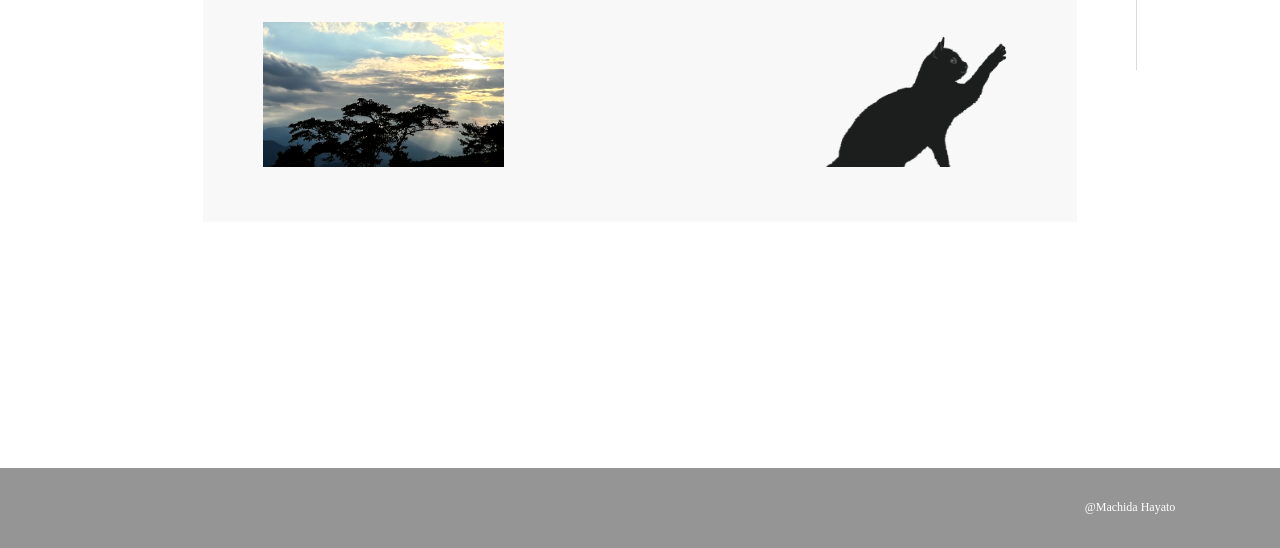
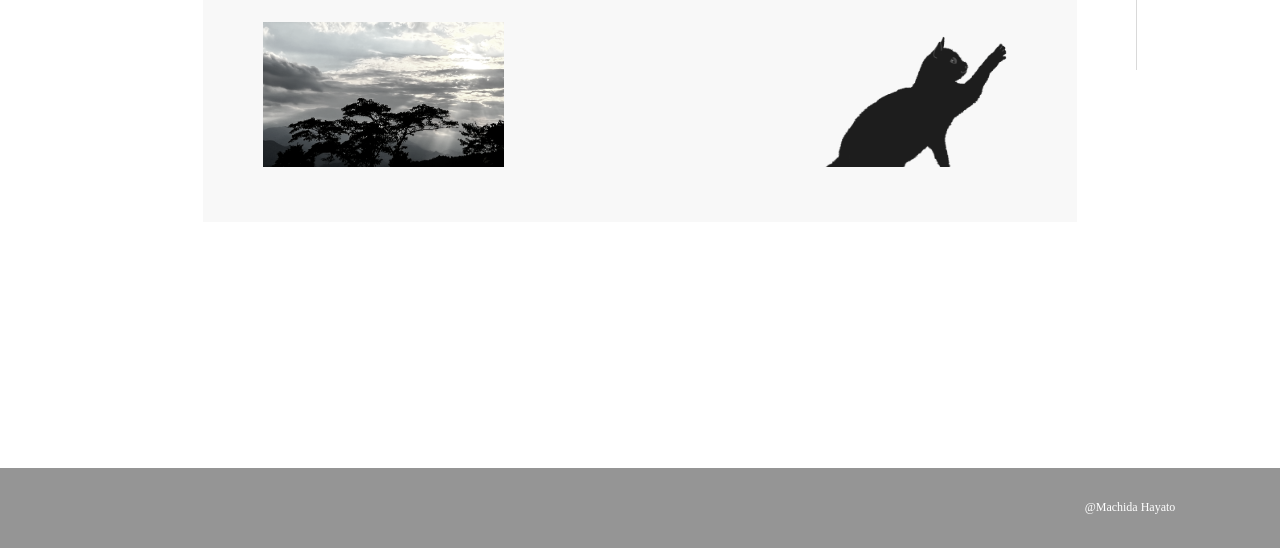
Before and after one commit to Hayato-0816/Portfolio, a Django app: page / in a window 1280 px wide. Shown: the part 730-1278 px from the top of the page. Run offline with Django 3.2, Linux system fonts and the light colour scheme; data comes from the database, SQL or seed files in the repository; both versions use the stored data as it was after the commit; some web fonts are replaced.

Commit message:
20230824 commit

```diff
--- a/projectapp/models.py
+++ b/projectapp/models.py
@@ -4,6 +4,7 @@ from django.db import models
 class Portfolio_Item(models.Model):
     title = models.CharField(max_length=100)
     description = models.TextField()
+    url = models.URLField(blank=True)
     image_url = models.ImageField(upload_to='media/')
     created_at = models.DateTimeField(auto_now_add=True)
 
--- a/static/css/style.css
+++ b/static/css/style.css
@@ -312,7 +312,7 @@ h1{
     font-size: 30px;
     letter-spacing: 5px;
 }
-#main_cont{
+#works{
     width: 84.61vw;
     margin-top: 200px;
     padding: 20px;
@@ -335,8 +335,17 @@ h1{
     cursor: pointer;
 }
 
+.openModalBtn img{
+    filter: grayscale(80%);
+    transition: .2s ease;
+}
+
+.openModalBtn img:hover{
+    filter: grayscale(0);
+}
+
 @media screen and (max-width:767px){
-    #main_cont{
+    #works{
         align-items: center;
     }
     .cont img{
@@ -349,7 +358,7 @@ h1{
         display: block;
         margin-top: 230px;
     }
-    #main_cont{
+    #works{
         width: 68.313vw;
         margin-top: 120px;
         padding: 20px;
@@ -365,7 +374,7 @@ h1{
         display: block;
         margin-top: 330px;
     }
-    #main_cont{
+    #works{
         width: 68.313vw;
         height: min-content;
         margin-top: 160px;
@@ -384,17 +393,18 @@ h1{
 .modal {
     display: none;
     position: fixed;
-    z-index: 1;
+    z-index: 200;
     left: 0;
     top: 0;
     width: 100%;
     height: 100%;
     background-color: rgba(0,0,0,0.4);
+    justify-content: center;
 }
 
 .modal-content {
     background-color: #fefefe;
-    margin: 15% auto;
+    margin-top: 100px;
     padding: 20px;
     border: 1px solid #888;
     width: 80%;
@@ -412,6 +422,12 @@ h1{
     color: black;
     text-decoration: none;
     cursor: pointer;
+}
+
+.modalMain{
+    width: 80%;
+    padding-top: 42px;
+    margin: 0 auto;
 }
 
 /* #endregion */
--- a/static/js/script.js
+++ b/static/js/script.js
@@ -79,26 +79,6 @@ $(function() {
     }
 //#endregion
 
-//#region content hight
-var content_length = $('.cont').length;
-var content_H = $('.cont').outerHeight(true);
-
-if ($('body').innerWidth()<=750) {
-    $('#main_cont').css("height", ((content_H+20) * content_length) + 40 + "px");
-    var main_H = $('#main_cont').outerHeight(true);
-    $('main').css("height", main_H + 120 + "px");
-} else if ($('body').innerWidth()>750 & $('body').innerWidth()<=1185) {
-    $('#main_cont').css("height", ((content_H+10) * content_length) + 40 + "px");
-    var main_H = $('#main_cont').outerHeight(true);
-    $('main').css("height", main_H + 470 + "px");
-} else if ($('body').innerWidth()>1185) {
-    $('#main_cont').css("height", ((content_H) * Math.ceil(content_length/3)) + 102 + "px");
-    console.log(Math.ceil(content_length/3))
-    var main_H = $('#main_cont').outerHeight(true);
-    $('main').css("height", main_H + 610 + "px");
-}
-//#endregion
-
 //#region scroll top
     $('#page-top a').click(function() {
         $('body,html').animate({
@@ -109,60 +89,87 @@ if ($('body').innerWidth()<=750) {
 //#endregion
 
 //#region modal window
-    var modals = $(".modal");
-    var btns = $(".openModalBtn");
-    var closeBtns = $(".close");
+    $(".openModalBtn").click(function() {
+        var PosY = $(window).scrollTop();
+		var Link = $(this).attr('href');
 
-    btns.click(function() {
-      var modalId = $(this).data("modal");
-      $("#" + modalId).css("display", "block");
-    });
-    closeBtns.click(function() {
-      modals.css("display", "none");
-    });
-    $(window).click(function(event) {
-      if (event.target.classList.contains("modal")) {
-        modals.css("display", "none");
-      }
+		// スクロール値を代入
+		$('body').addClass('Fixed').css({'top': (-PosY) + 'px'});
+		$.cookie('ModalPos', PosY, {path:'/'});
+
+		// iframeを読み込む
+		$('main').append('<section id="ModalWindow"></section>');
+		$('#ModalWindow').html('<div id="Loading"></div><iframe src="' + Link + '" frameborder="0" marginWidth="0" marginHeight="0" scrolling="auto"></iframe>').fadeIn(300);
+		// $('#ModalWindow iframe').css({
+		// 	'width': $(window).width() - 40,
+		// 	'height': $(window).height() - 40
+		// 	});
+
+		// 表示外領域をクリックしたら
+		$('#ModalWindow').click(function(){
+			$('body').removeClass('Fixed');
+			$(window).scrollTop(PosY);
+
+			$(this).fadeOut(300, function(){
+				$.cookie('ModalPos','', {path:'/' , expires:-1});
+				$(this).remove();
+				});
+			});
+
+		return false;
     });
 
-    var modal = $("#myModal");
-    var btn = $("#openModalBtn");
-    var closeBtn = $(".close");
+    // $(".close").click(function() {
+    //     // クリックしたモーダルを非表示にする
+    //     modals.hide();
+    // });
 
-    btn.click(function() {
-      modal.css("display", "block");
-    });
-    closeBtn.click(function() {
-      modal.css("display", "none");
-    });
-    $(window).click(function(event) {
-      if (event.target === modal[0]) {
-        modal.css("display", "none");
-      }
-    });
+    // $(window).click(function(event) {
+    //     // クリックした要素がモーダルの場合、非表示にする
+    //     if (event.target.classList.contains("modal")) {
+    //         modals.hide();
+    //     }
+    // });
+
 //#endregion
 });
 
 
-$(window).resize(function(){
 //#region content hight
 var content_length = $('.cont').length;
 var content_H = $('.cont').outerHeight(true);
 
-if ($('body').innerWidth()<=750) {
-    $('#main_cont').css("height", ((content_H+20) * content_length) + 40 + "px");
-    var main_H = $('#main_cont').outerHeight(true);
-    $('main').css("height", main_H + 120 + "px");
-} else if ($('body').innerWidth()>750 & $('body').innerWidth()<=1185) {
-    $('#main_cont').css("height", ((content_H+10) * content_length) + 40 + "px");
-    var main_H = $('#main_cont').outerHeight(true);
-    $('main').css("height", main_H + 470 + "px");
-} else if ($('body').innerWidth()>1185) {
-    $('#main_cont').css("height", ((content_H) * Math.ceil(content_length/3)) + 102 + "px");
-    console.log(Math.ceil(content_length/3))
-    var main_H = $('#main_cont').outerHeight(true);
-    $('main').css("height", main_H + 610 + "px");
-}
+$(function() {
+    // load時に処理
+    var win_width = $(window).innerWidth();
+
+    if (win_width <= 750) {
+        $('#works').css("height", ((content_H + 20) * content_length) + 40 + "px");
+        $('main').css("height", $('#works').outerHeight(true) + 120 + "px");
+    } else if (win_width > 750 && win_width <= 1185) {
+        $('#works').css("height", ((content_H + 10) * content_length) + 40 + "px");
+        $('main').css("height", $('#works').outerHeight(true) + 470 + "px");
+    } else if (win_width > 1185) {
+        $('#works').css("height", ((content_H) * Math.ceil(content_length / 3)) + 102 + "px");
+        console.log(Math.ceil(content_length/3))
+        $('main').css("height", $('#works').outerHeight(true) + 610 + "px");
+    }
+});
+
+$(window).resize(function() {
+    // resize時に処理
+    var win_width = $(this).innerWidth();
+
+    if (win_width <= 750) {
+        $('#works').css("height", ((content_H + 20) * content_length) + 40 + "px");
+        $('main').css("height", $('#works').outerHeight(true) + 120 + "px");
+    } else if (win_width > 750 && win_width <= 1185) {
+        $('#works').css("height", ((content_H + 10) * content_length) + 40 + "px");
+        $('main').css("height", $('#works').outerHeight(true) + 470 + "px");
+    } else if (win_width > 1185) {
+        $('#works').css("height", ((content_H) * Math.ceil(content_length / 3)) + 102 + "px");
+        console.log(Math.ceil(content_length/3))
+        $('main').css("height", $('#works').outerHeight(true) + 610 + "px");
+    }
+});
 //#endregion
-});
--- a/templates/01_Home.html
+++ b/templates/01_Home.html
@@ -8,18 +8,20 @@
 <!-- <div id="loading"><p>Welcome to my site.</p></div> -->
 <main>
     <h1>MACHiDA HAYATO</h1>
-    <section id="main_cont">
+    <section id="works">
         {% for item in items %}
-        <div class="cont openModalBtn" data-modal="modal{{ item.pk }}">
+        <a href="/{{item.url}}" class="cont openModalBtn" data-modal="modal{{ item.pk }}">
             <img src="/{{item.image_url}}" style="background-image: url(/{{item.image_url}});">
-        </div>
-        <div id="modal{{ item.pk }}" class="modal">
+        </a>
+        <!-- <div id="modal{{ item.pk }}" class="modal">
             <div class="modal-content">
-              <span class="close">&times;</span>
-              <p>This is Modal {{ item.pk }}.</p>
-              <p>{{ item.description }}</p>
+                <span class="close">&times;</span>
+                <div class="modalMain">
+                    <p>This is Modal {{ item.pk }}.</p>
+                    <p>{{ item.description }}</p>
+                </div>
             </div>
-        </div>
+        </div> -->
         {% endfor %}
     </section>
 </main>
```
Also changed, not shown: db.sqlite3, projectapp/migrations/0003_portfolio_item_url.py (added).
